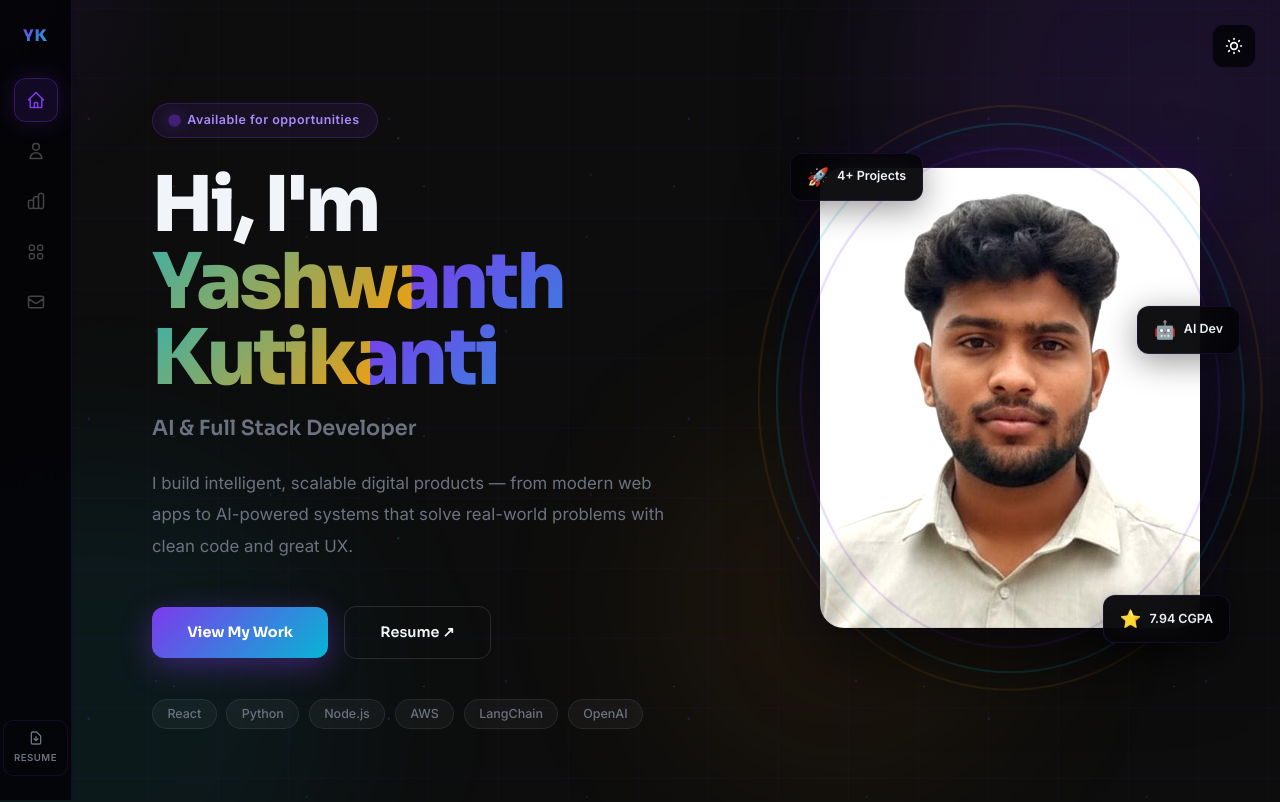
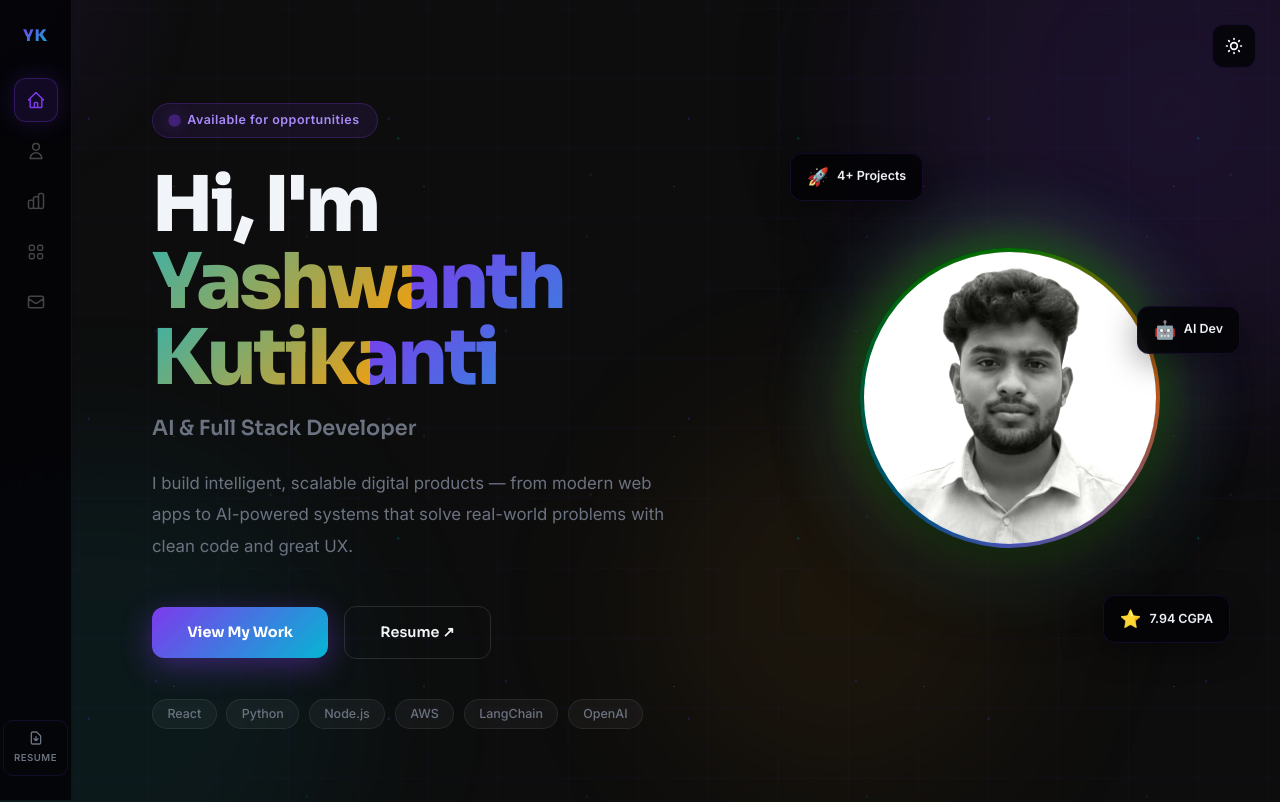
Before and after one commit to kutikantiyashwanth/portofilo, a React (Vite) app: page / in a window 1280 px wide. Shown: the top 802 px of the page. Built offline with nearby package versions, Linux system fonts and the light colour scheme.

Commit message:
Circular glowing profile like reference image

```diff
--- a/src/App.jsx
+++ b/src/App.jsx
@@ -228,11 +228,10 @@ export default function App() {
 
           <div className="hero-right">
             <div className="profile-wrap">
-              {/* Hexagon glow rings */}
-              <div className="profile-ring ring-1" />
-              <div className="profile-ring ring-2" />
-              <div className="profile-ring ring-3" />
-              <img src="/images/yash.jpeg" alt="Yashwanth Kutikanti" className="profile-img" style={{mixBlendMode: 'multiply'}} />
+              <div className="profile-glow" />
+              <div className="profile-circle">
+                <img src="/images/yash.jpeg" alt="Yashwanth Kutikanti" className="profile-img" />
+              </div>
               {/* Floating badges */}
               <div className="float-badge badge-tl">
                 <span className="fb-icon">🚀</span>
--- a/src/index.css
+++ b/src/index.css
@@ -326,3 +326,12 @@ section{padding:7rem 5rem;scroll-margin-top:2rem;position:relative;z-index:1;}
 [data-theme='light'] .form-success p{color:#4a4a6a !important;}
 [data-theme='light'] .loader-screen{background:#f0f4ff !important;}
 [data-theme='light'] .profile-img{mix-blend-mode:multiply !important;filter:contrast(1.05) brightness(0.98) !important;}
+.profile-wrap{position:relative;width:380px;height:460px;display:flex;align-items:center;justify-content:center;animation:profileFloat 7s ease-in-out infinite;}
+@keyframes profileFloat{0%,100%{transform:translateY(0);}50%{transform:translateY(-20px);}}
+.profile-glow{position:absolute;width:340px;height:340px;border-radius:50%;background:radial-gradient(circle,rgba(124,58,237,0.5) 0%,rgba(6,182,212,0.3) 50%,transparent 70%);filter:blur(40px);z-index:0;animation:glowBreath 4s ease-in-out infinite;}
+@keyframes glowBreath{0%,100%{transform:scale(1);opacity:0.7;}50%{transform:scale(1.15);opacity:1;}}
+.profile-circle{position:relative;width:300px;height:300px;border-radius:50%;z-index:2;padding:4px;background:conic-gradient(from 0deg,#7c3aed,#06b6d4,#f59e0b,#ff006e,#7c3aed);animation:ringRotate 5s linear infinite;box-shadow:0 0 40px rgba(124,58,237,0.6),0 0 80px rgba(6,182,212,0.3);}
+@keyframes ringRotate{to{filter:hue-rotate(360deg);}}
+.profile-circle::before{content:'';position:absolute;inset:4px;border-radius:50%;background:var(--bg);z-index:1;}
+.profile-img{width:100%;height:100%;object-fit:cover;object-position:center top;border-radius:50%;position:relative;z-index:2;display:block;}
+.profile-ring,.ring-1,.ring-2,.ring-3{display:none;}
```
